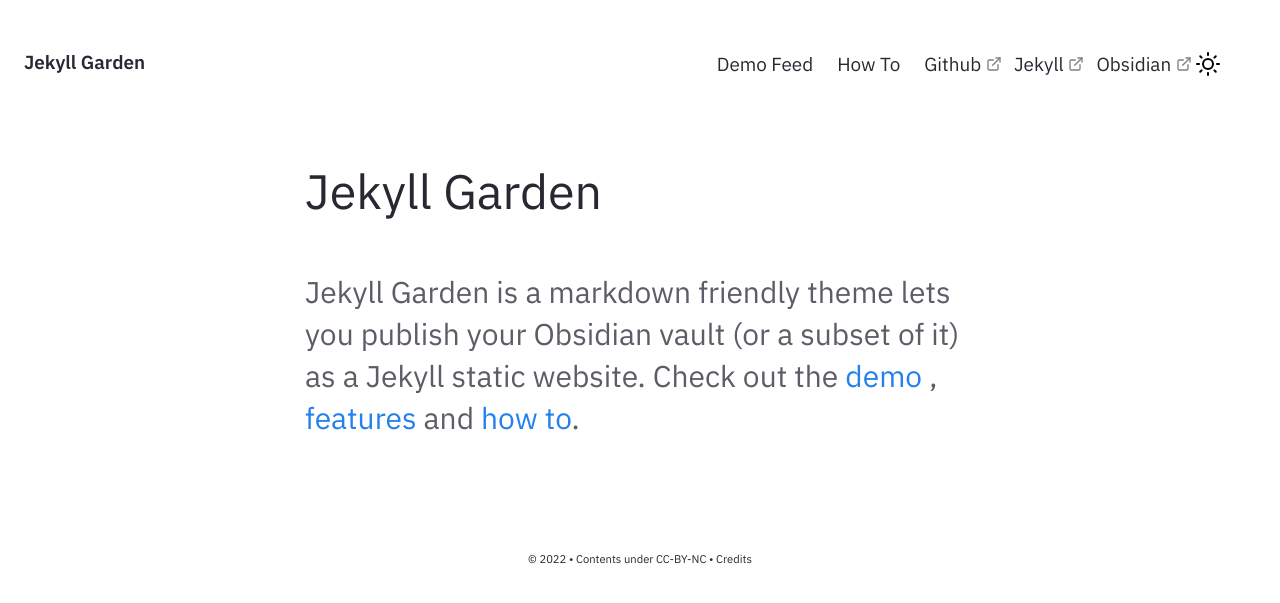
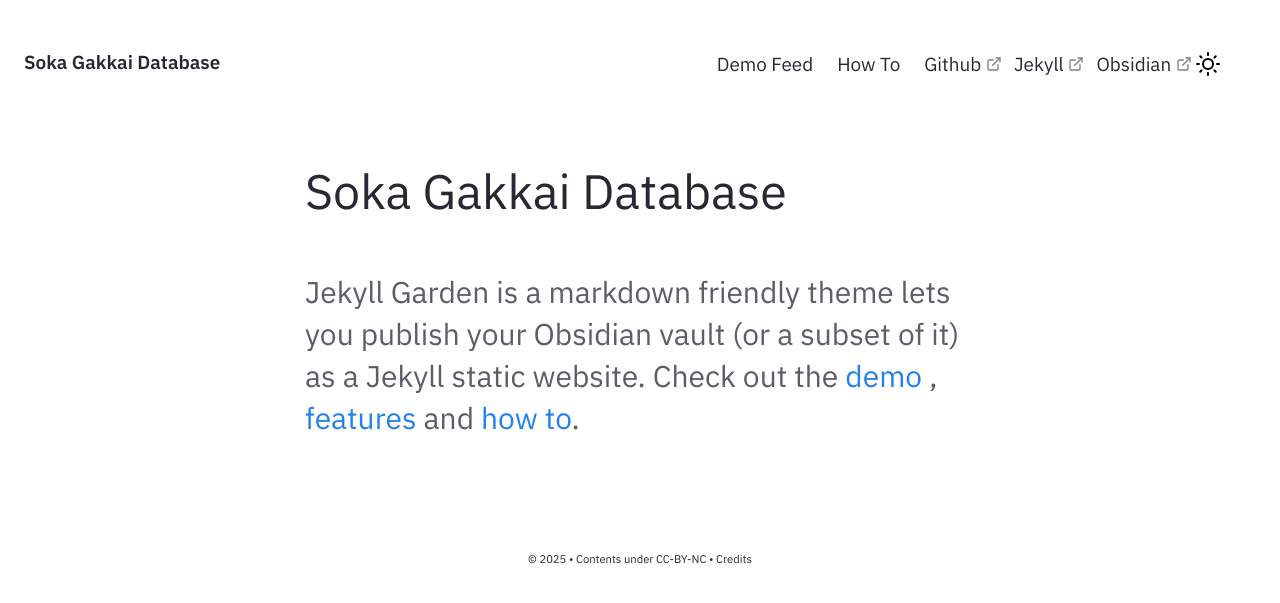
Before and after one commit to sokagakkaidatabase/sokagakkaidatabase.github.io, a Jekyll site: the page built from pages/index.md, in a window 1280 px wide. Shown: the top 603 px of the page. Built offline with Jekyll 4.4.1, drawn with Linux system fonts in a browser that asks for light colours.

Commit message:
Update _config.yml

```diff
--- a/_config.yml
+++ b/_config.yml
@@ -19,7 +19,7 @@
 # in the templates via {{ site.myvariable }}.
 
 # URL is the base hostname with protocol for your site, eg http://example.com
-url: "" # the base hostname & protocol for your site, e.g. http://example.com
+url: "http://sokagakkaidatabase.github.io" # the base hostname & protocol for your site, e.g. http://example.com
 
 # If you want to install this jekyll in a subpath (eg /digitalgarden) set it here.
 # Else keep it Empty (DON'T PUT /; Keep it empty)
@@ -27,10 +27,10 @@ baseurl: ""
 
 # Website Header, Description, Footer year and text.
 # If you are deleting this, make sure you remove it from HTML files too
-heading: Jekyll Garden # Change this
-content: Obsidian ready Jekyll Theme
+heading: Soka Gakkai Database
+content: A collection of Soka Gakkai readings and study materials
 copyright:
-  year: © 2022
+  year: © 2025
   msg: Contents under CC-BY-NC
 
 # Set title and content for private & broken link tooltop
```
